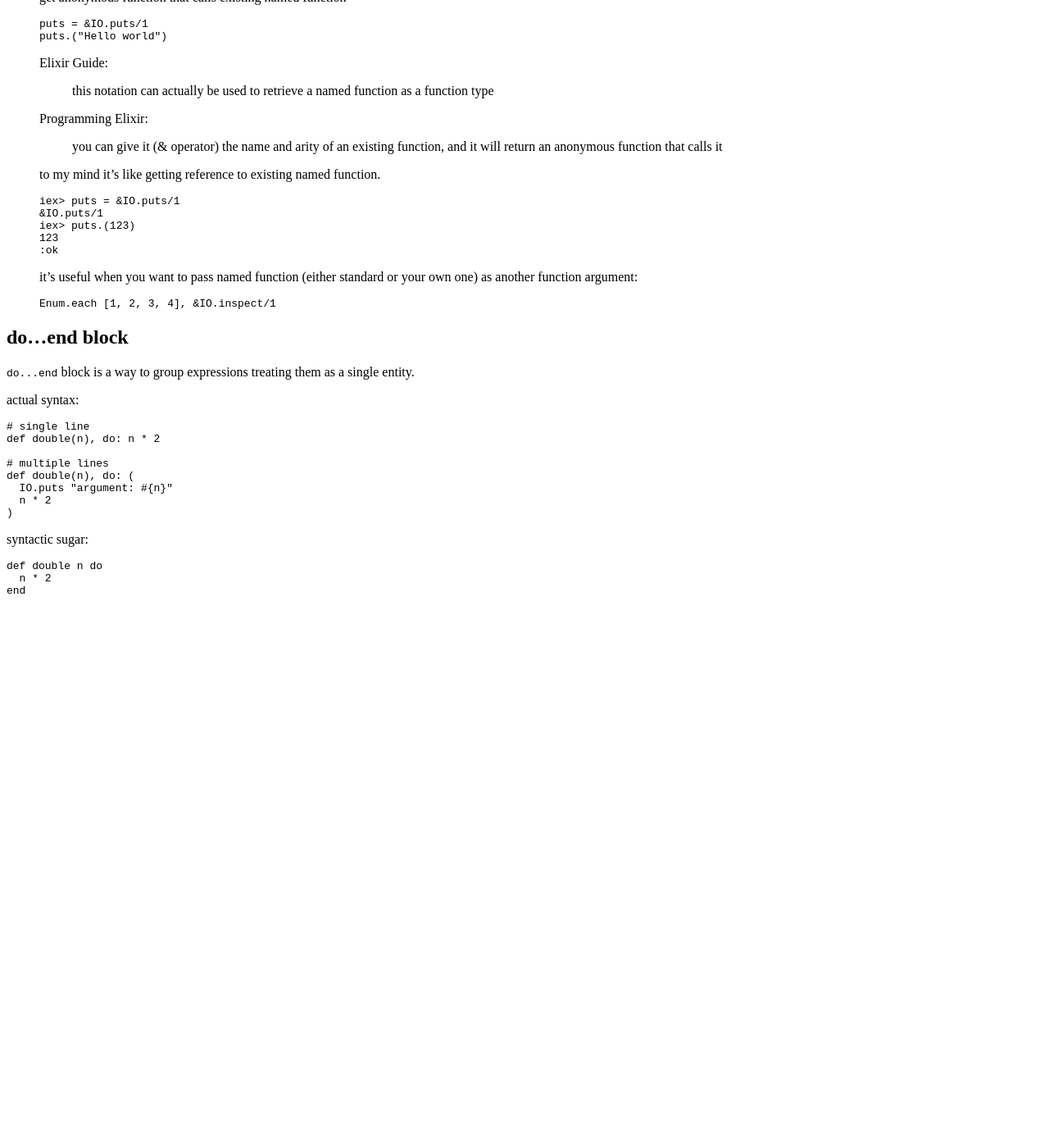
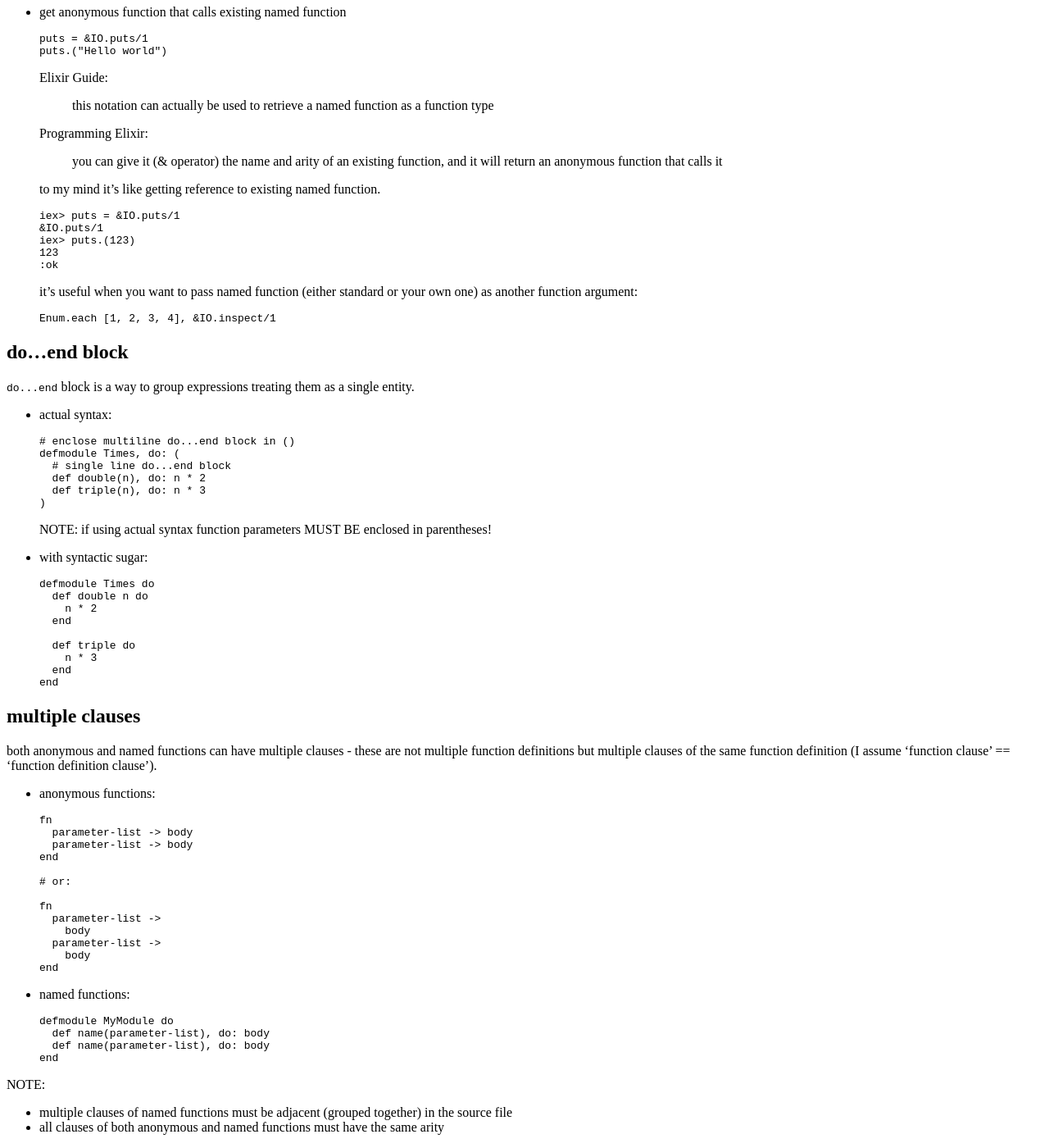
Before and after one commit to tap349/tap349.github.io, a Jekyll site: the page built from _posts/2016-12-31-elixir-notes.md, in a window 1280 px wide and 1400 px high, scrolled down 1870 px. Shown: the whole window at 82% size. Built offline with Jekyll 4.4.1, drawn with Linux system fonts in a browser that asks for light colours; before the commit the page ends 2611 px from its top, so only the background shows below that.

Commit message:
update 2017-01-01_23:53:50

````diff
--- a/_posts/2016-12-31-elixir-notes.md
+++ b/_posts/2016-12-31-elixir-notes.md
@@ -157,23 +157,69 @@ NOTE: you need to compile it for each new version of Erlang/OTP kernel!
 
 `do...end` block is a way to group expressions treating them as a single entity.
 
-actual syntax:
+- actual syntax:
 
-```elixir
-# single line
-def double(n), do: n * 2
+  ```elixir
+  # enclose multiline do...end block in ()
+  defmodule Times, do: (
+    # single line do...end block
+    def double(n), do: n * 2
+    def triple(n), do: n * 3
+  )
+  ```
 
-# multiple lines
-def double(n), do: (
-  IO.puts "argument: #{n}"
-  n * 2
-)
-```
+  NOTE: if using actual syntax function parameters MUST BE
+        enclosed in parentheses!
 
-syntactic sugar:
+- with syntactic sugar:
 
-```elixir
-def double n do
-  n * 2
-end
-```
+  ```elixir
+  defmodule Times do
+    def double n do
+      n * 2
+    end
+
+    def triple do
+      n * 3
+    end
+  end
+  ```
+
+## multiple clauses
+
+both anonymous and named functions can have multiple clauses - these are
+not multiple function definitions but multiple clauses of the same function
+definition (I assume 'function clause' == 'function definition clause').
+
+- anonymous functions:
+
+  ```elixir
+  fn
+    parameter-list -> body
+    parameter-list -> body
+  end
+
+  # or:
+
+  fn
+    parameter-list ->
+      body
+    parameter-list ->
+      body
+  end
+  ```
+
+- named functions:
+
+  ```elixir
+  defmodule MyModule do
+    def name(parameter-list), do: body
+    def name(parameter-list), do: body
+  end
+  ```
+
+NOTE:
+
+- multiple clauses of named functions must be adjacent (grouped together)
+  in the source file
+- all clauses of both anonymous and named functions must have the same arity
````
